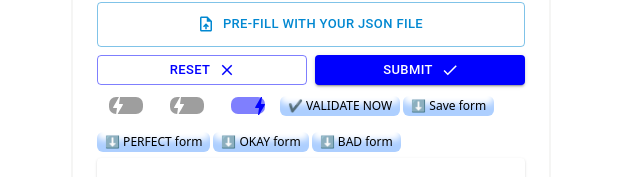
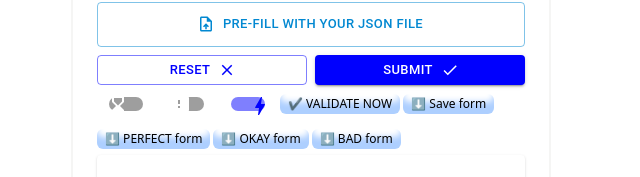
Before and after one commit to jjawny/everything, a Next.js app: page / in a window 1280 px wide. Shown: the part 459-636 px from the top of the page, without its empty margins (329-969 px from the left). Built offline with nearby package versions, Linux system fonts and the light colour scheme.

Commit message:
custom switch to accept custom icon prop

```diff
--- a/src/components/CustomSwitch.tsx
+++ b/src/components/CustomSwitch.tsx
@@ -1,4 +1,3 @@
-import BoltIcon from "@mui/icons-material/Bolt";
 import { Box } from "@mui/material";
 import Switch from "@mui/material/Switch";
 import React from "react";
@@ -6,10 +5,11 @@ import React from "react";
 type CustomSwitchProps = {
   isOn: boolean;
   handleToggle: (isOn: boolean) => void;
+  customIcon?: React.ReactNode;
 };
 
 const CustomSwitch = React.forwardRef<HTMLDivElement, CustomSwitchProps>((props, ref) => {
-  const { isOn, handleToggle, ...rest } = props;
+  const { isOn, handleToggle, customIcon, ...rest } = props;
 
   return (
     <Box
@@ -18,11 +18,9 @@ const CustomSwitch = React.forwardRef<HTMLDivElement, CustomSwitchProps>((props,
     >
       <Switch
         size="medium"
-        icon={<BoltIcon />}
-        checkedIcon={<BoltIcon />}
+        {...(customIcon && { icon: customIcon, checkedIcon: customIcon })}
         checked={isOn}
         onChange={(e) => handleToggle(e.target.checked)}
-        sx={{ height: 41 }}
       />
     </Box>
   );
```
